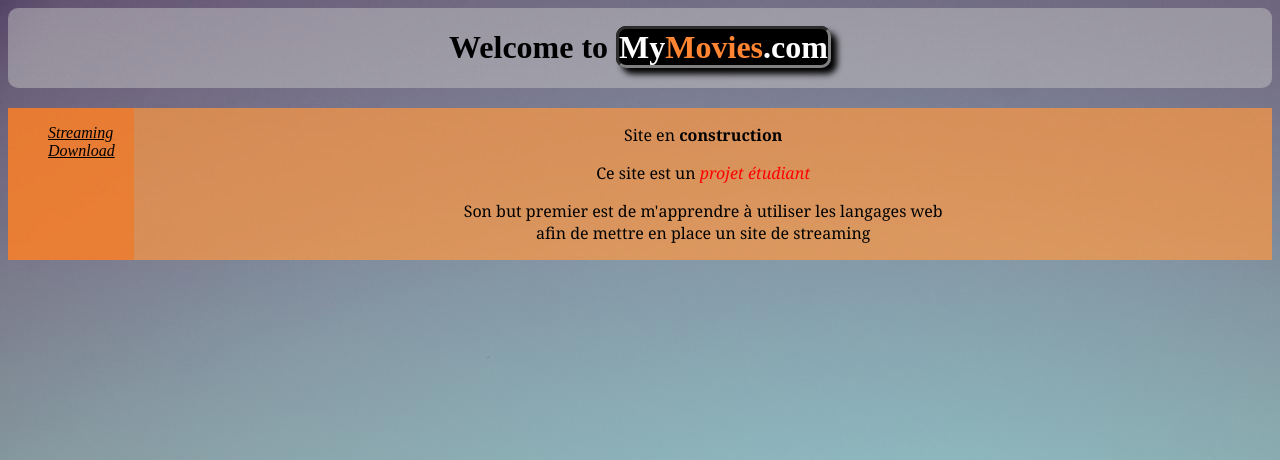
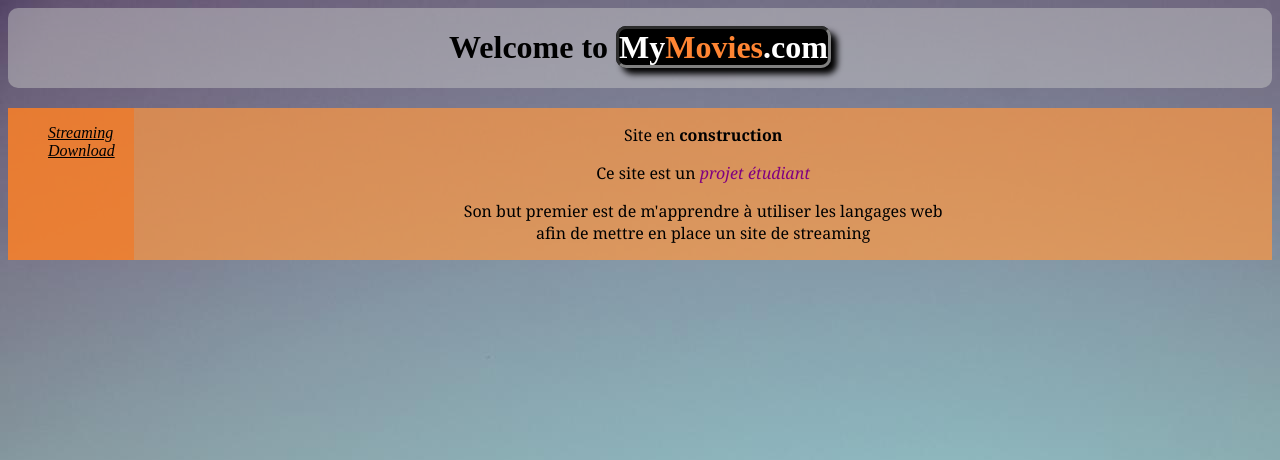
Before and after one commit to RomainGsd/romaingsd.github.io, a PHP site: page /HTML/Acceuil.html in a window 1280 px wide. Shown: the top 460 px of the page. Run offline with PHP 8.4, Linux system fonts and the light colour scheme.

Commit message:
PurpleRain

```diff
--- a/CSS/Style.css
+++ b/CSS/Style.css
@@ -53,6 +53,8 @@
 body
 {
   background-image: url('Imgs/bckgd.jpg');
+  background-repeat: no-repeat;
+  background-attachment: fixed;
 }
 
 section
@@ -125,5 +127,5 @@ ul
 
 em
 {
-  color: red;
+  color: purple;
 }
```
